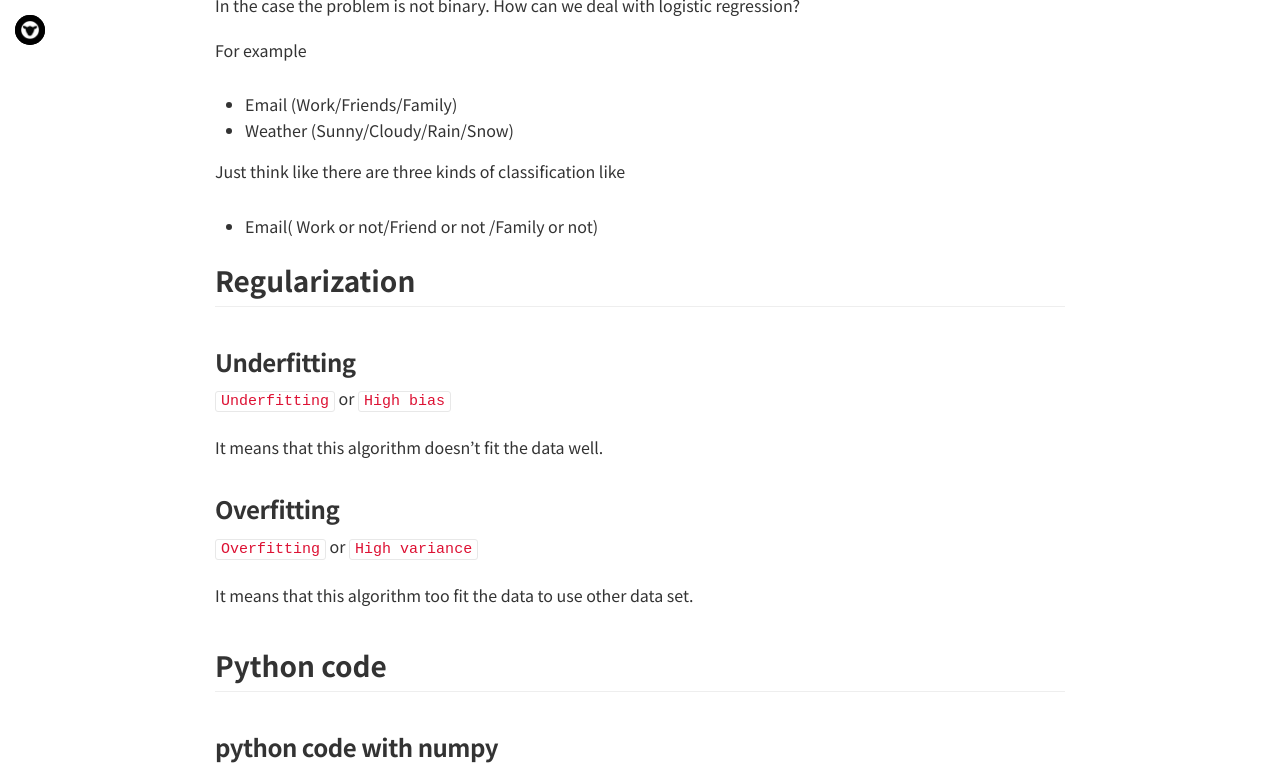
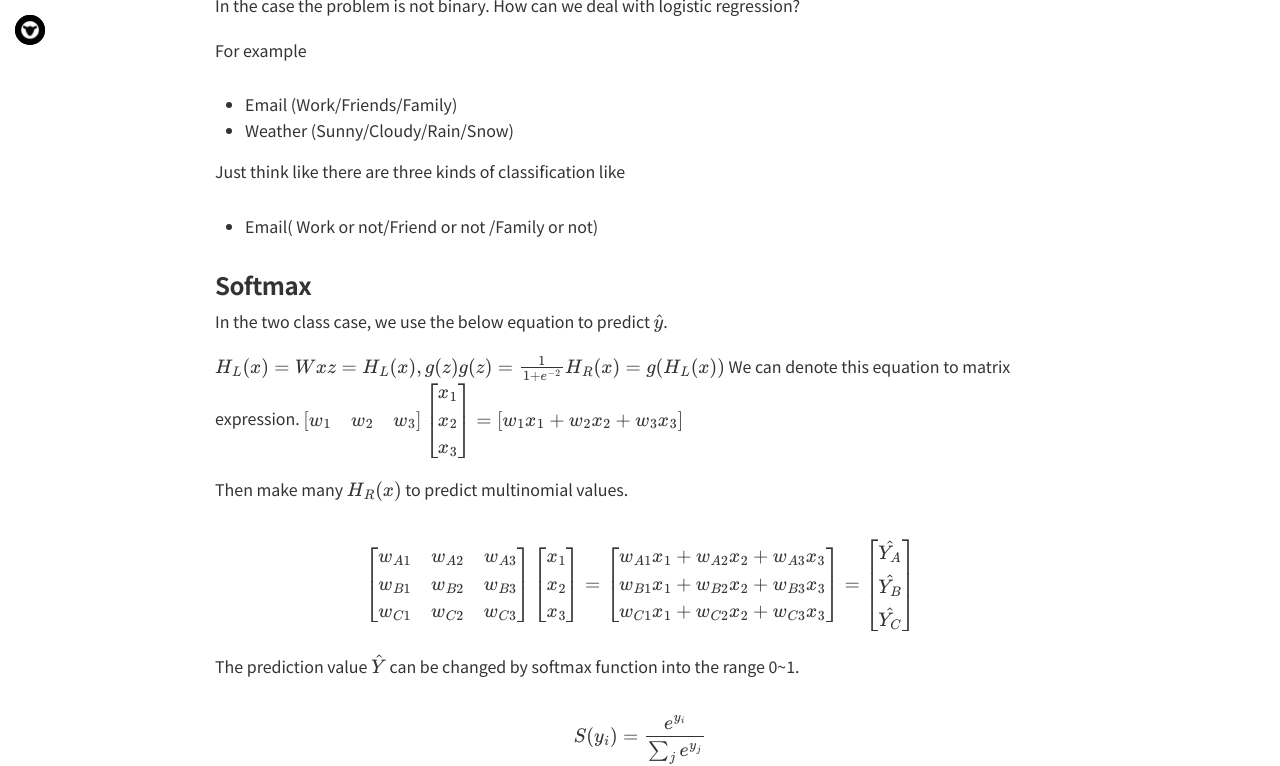
Before and after one commit to Shephexd/shephexd.github.io, a Jekyll site: the page built from _posts/ML/2017-02-10-Machine-learning-Logisitc_regression.md, in a window 1280 px wide and 1400 px high, scrolled down 2875 px. Shown: the top 766 px of the window. Built offline with Jekyll 4.4.1, drawn with Linux system fonts in a browser that asks for light colours; nearby versions of some CDN libraries; some web fonts are replaced; formulas are drawn with MathJax 3; comment, search, counter and statistics services are not loaded; some of the changed text lies outside the part shown.

Commit message:
post update

```diff
--- a/_posts/ML/2017-02-10-Machine-learning-Logisitc_regression.md
+++ b/_posts/ML/2017-02-10-Machine-learning-Logisitc_regression.md
@@ -199,23 +199,96 @@ Just think like there are three kinds of classification like
 
 
 
-## Regularization
+
+### Softmax
+
+In the two class case, we use the below equation to predict $\hat{y}$.
+
+
+$$
+H_L(x)=Wx\\
+z=H_L(x),g(z)\\
+g(z)=\frac{1}{1+e^{-2}}\\
+H_R(x)=g(H_L(x))
+$$
+We can denote this equation to matrix expression.
+$$
+\begin{bmatrix}
+w_1&w_2&w_3
+\end{bmatrix}
+\begin{bmatrix}
+x_1\\
+x_2\\
+x_3
+\end{bmatrix}
+=
+\begin{bmatrix}
+w_1x_1+w_2x_2+w_3x_3
+\end{bmatrix}
+$$
 
 
 
-### Underfitting
 
-`Underfitting` or `High bias`
+Then make many $H_R(x)$ to predict multinomial values.
 
-It means that this algorithm doesn't fit the data well.
+
+$$
+\begin{bmatrix}
+w_{A1}&w_{A2}&w_{A3}\\
+w_{B1}&w_{B2}&w_{B3}\\
+w_{C1}&w_{C2}&w_{C3}
+\end{bmatrix}
+\begin{bmatrix}
+x_1\\
+x_2\\
+x_3
+\end{bmatrix}
+=
+\begin{bmatrix}
+w_{A1}x_1+w_{A2}x_2+w_{A3}x_3\\
+w_{B1}x_1+w_{B2}x_2+w_{B3}x_3\\
+w_{C1}x_1+w_{C2}x_2+w_{C3}x_3
+\end{bmatrix}
+\\
+=
+\begin{bmatrix}
+\hat{Y_A}\\
+\hat{Y_B}\\
+\hat{Y_C}
+\end{bmatrix}
+$$
+
+
+The prediction value $\hat{Y}$ can be changed by softmax function into the range 0~1.
+
+
+$$
+S(y_i) = \frac{e^{y_i}}{\sum_je^{y_j}}
+$$
+
+
+### Cost function - Cross entropy
 
 
 
-### Overfitting
+When the prediction is right, there is small or no penalty. In other hand, there is big penalty by the cost function.
 
-`Overfitting` or `High variance`
 
-It means that this algorithm too fit the data to use other data set.
+$$
+Y=L(label)\\
+D(S,L)=-\sum_iL_i log(S_i)
+$$
+It is same to the equation using in the logistic regression.
+$$
+D(S,L)=-\sum_iL_i log(S_i) \\
+= ylog(H(x))-(1-y)log(1-H(x))
+$$
+
+
+
+### Gradient descent
+
 
 
 
```
Also changed, not shown: _posts/ML/2017-02-17-Deep_learning-intro.md (added, +186 -0 lines), _posts/writing/2017-02-16-Mnist_with_pycuda.md (added, +41 -0 lines).
